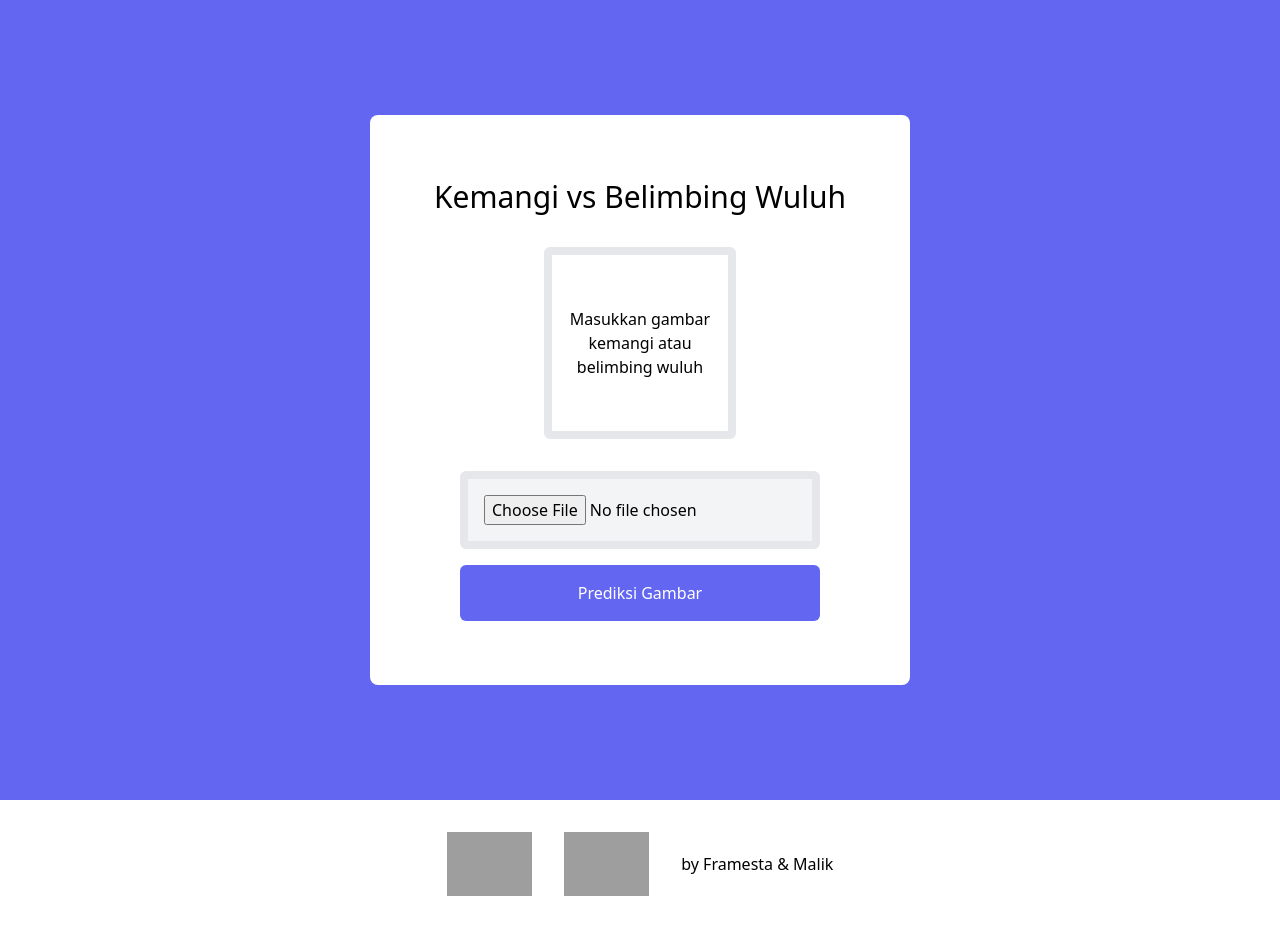
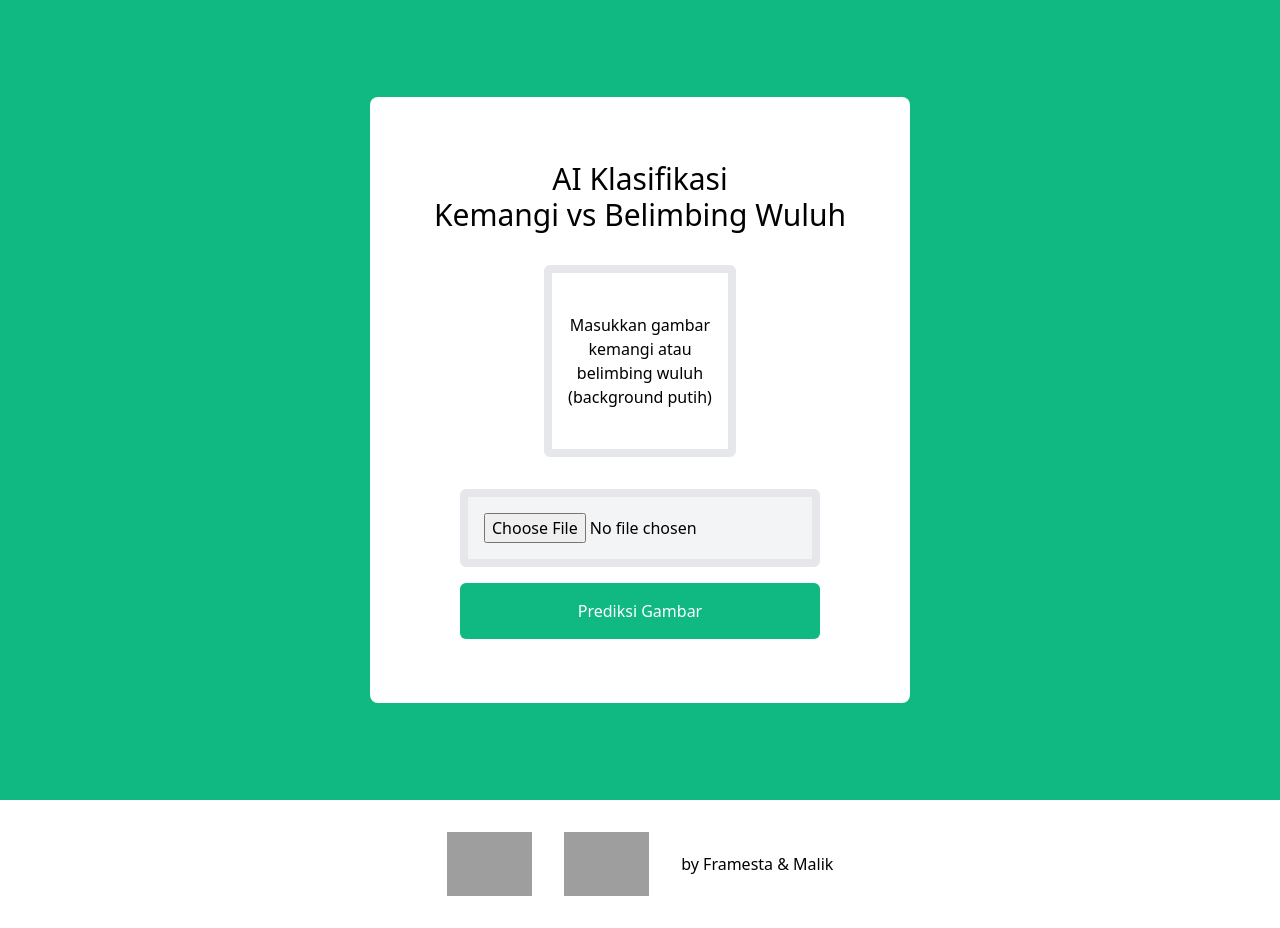
Before and after one commit to MalikNjm/web-leaf-classification-ai, a Flask app: page / in a window 1280 px wide. Run offline with Flask 2, Linux system fonts and the light colour scheme; grey boxes are pictures that could not be loaded.

Commit message:
add require

```diff
--- a/templates/index.html
+++ b/templates/index.html
@@ -18,7 +18,7 @@
                 items-center
                 w-screen
                 h-screen
-                bg-indigo-500
+                bg-green-500
             "
         >
             <main
@@ -31,6 +31,7 @@
                     rounded-lg
                 "
             >
+                <h1 class="text-3xl text-bold">AI Klasifikasi</h1>
                 <h1 class="text-3xl text-bold">Kemangi vs Belimbing Wuluh</h1>
 
                 {% if uploaded_image %}
@@ -52,7 +53,7 @@
                     "
                 >
                     <p class="text-center">
-                        Masukkan gambar kemangi atau belimbing wuluh
+                        Masukkan gambar kemangi atau belimbing wuluh (background putih)
                     </p>
                 </div>
                 {% endif %} {% if prediction %}
@@ -77,7 +78,7 @@
                     />
                     <button
                         type="submit"
-                        class="p-4 bg-indigo-500 text-white rounded-md"
+                        class="p-4 bg-green-500 text-white rounded-md"
                     >
                         Prediksi Gambar
                     </button>
```
